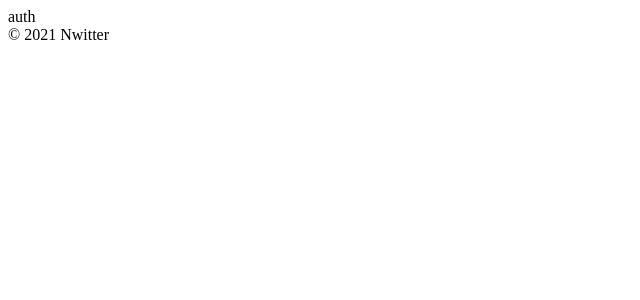
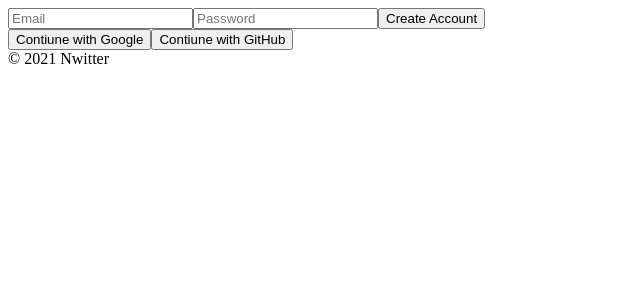
Before and after one commit to coldplay126/nwitter, a React (Create React App) app: page /#/ in a window 1280 px wide. Shown: the top 300 px of the page, without its empty margins (0-640 px from the left). Built offline with nearby package versions, Linux system fonts and the light colour scheme; no server answers.

Commit message:
:art: create account setting - firebase SDK v9
계정생성 셋팅

```diff
--- a/src/components/App.js
+++ b/src/components/App.js
@@ -1,9 +1,8 @@
 import { useState } from "react";
 import AppRouter from "components/Router";
-import { auth } from "fb";
 
 function App() {
-  const [isLogIn, setIslogIn] = useState(auth.currentUser);
+  const [isLogIn, setIslogIn] = useState(false);
 
   return (
     <>
--- a/src/fb.js
+++ b/src/fb.js
@@ -1,5 +1,9 @@
 import { initializeApp } from "firebase/app";
-import { getAuth } from "firebase/auth";
+import {
+  getAuth,
+  createUserWithEmailAndPassword,
+  signInWithEmailAndPassword,
+} from "firebase/auth";
 
 const firebaseConfig = {
   apiKey: process.env.REACT_APP_API_KEY,
@@ -11,4 +15,11 @@ const firebaseConfig = {
 };
 
 export default initializeApp(firebaseConfig);
+
 export const auth = getAuth();
+
+export const createUser = async (auth, email, password) =>
+  await createUserWithEmailAndPassword(auth, email, password);
+
+export const signIn = async (auth, email, password) =>
+  await signInWithEmailAndPassword(auth, email, password);
--- a/src/routes/Auth.js
+++ b/src/routes/Auth.js
@@ -1,5 +1,54 @@
+import { auth, createUser, signIn } from "fb";
+import { useState } from "react";
+
 const Auth = () => {
-  return <span>auth</span>;
+  const [form, setForm] = useState({ email: "", password: "" });
+  const [newAccount, setNewAccount] = useState(true);
+
+  const onChanage = ({ target: { name, value } }) => {
+    setForm({ ...form, [name]: value });
+  };
+
+  const onSubmit = async (event) => {
+    event.preventDefault();
+
+    try {
+      if (newAccount) {
+        const data = await createUser(auth, form.email, form.password);
+      } else {
+        const data = await signIn(auth, form.email, form.password);
+      }
+    } catch (err) {
+      console.log(err);
+    }
+  };
+
+  return (
+    <div>
+      <form onSubmit={onSubmit}>
+        <input
+          name="email"
+          type="email"
+          placeholder="Email"
+          required
+          value={form.email}
+          onChange={onChanage}
+        />
+        <input
+          name="password"
+          type="password"
+          placeholder="Password"
+          required
+          value={form.password}
+          onChange={onChanage}
+        />
+        <input type="submit" value={newAccount ? "Create Account" : "Log In"} />
+      </form>
+
+      <button>Contiune with Google</button>
+      <button>Contiune with GitHub</button>
+    </div>
+  );
 };
 
 export default Auth;
```
